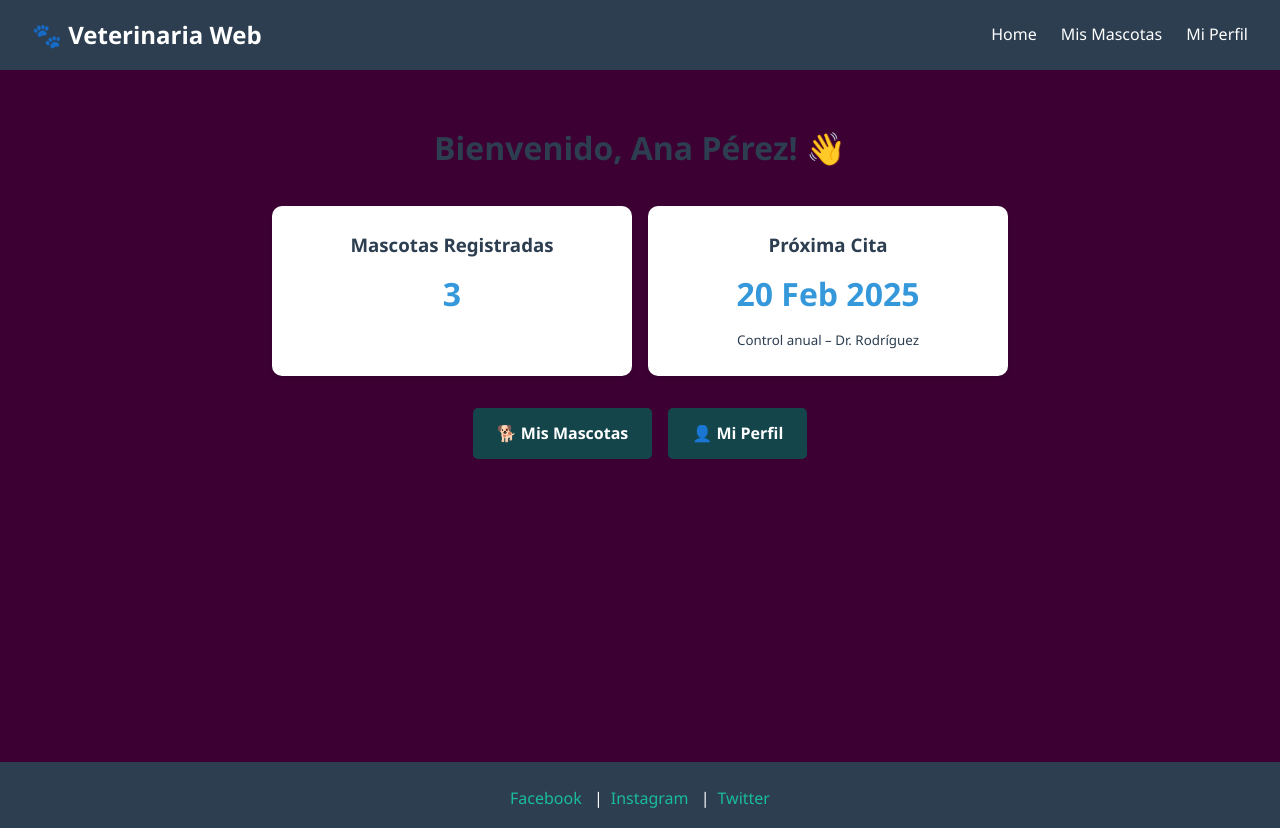
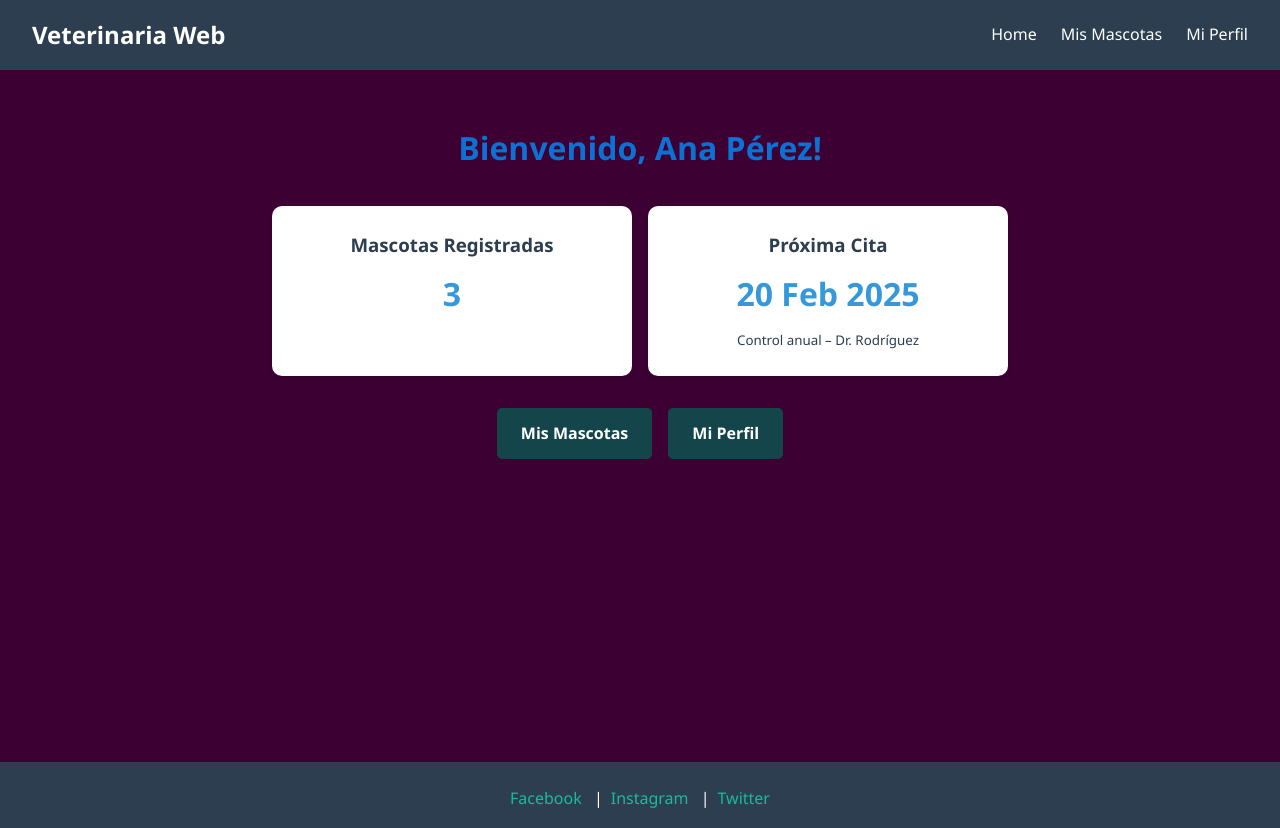
Before and after one commit to JotaM051/veterinaria-app-react, a React (Create React App) app: page / in a window 1280 px wide. Built offline with nearby package versions, Linux system fonts and the light colour scheme.

Commit message:
Cambios comentarios y emojis

```diff
--- a/src/components/Header.jsx
+++ b/src/components/Header.jsx
@@ -7,7 +7,7 @@ const Header = () => {
   return (
     <header style={styles.header}>
       <div className="logo">
-        <Link to="/" style={styles.logoLink}>🐾 Veterinaria Web</Link>
+        <Link to="/" style={styles.logoLink}> Veterinaria Web</Link>
       </div>
 
       <nav>
--- a/src/pages/Home.jsx
+++ b/src/pages/Home.jsx
@@ -16,7 +16,7 @@ const Home = () => {
 
   return (
     <div style={styles.container}>
-      <h1 style={styles.title}>Bienvenido, {client.name}! 👋</h1>
+      <h1 style={styles.title}>Bienvenido, {client.name}! </h1>
 
       <div style={styles.summary}>
         <div style={styles.card}>
@@ -32,8 +32,8 @@ const Home = () => {
       </div>
 
       <div style={styles.quickLinks}>
-        <Link to="/pets" style={styles.button}>🐕 Mis Mascotas</Link>
-        <Link to="/profile" style={styles.button}>👤 Mi Perfil</Link>
+        <Link to="/pets" style={styles.button}> Mis Mascotas</Link>
+        <Link to="/profile" style={styles.button}> Mi Perfil</Link>
       </div>
     </div>
   );
@@ -47,7 +47,7 @@ const styles = {
     margin: '0 auto'
   },
   title: {
-    color: '#2c3e50',
+    color: '#0d71d4',
     marginBottom: '2rem',
     textAlign: 'center'
   },
--- a/src/pages/PetList.jsx
+++ b/src/pages/PetList.jsx
@@ -31,7 +31,7 @@ const styles = {
     margin: '0 auto'
   },
   title: {
-    color: '#2c3e50',
+    color: '#0d71d4',
     marginBottom: '2rem'
   },
   petGrid: {
--- a/src/pages/PetProfile.jsx
+++ b/src/pages/PetProfile.jsx
@@ -7,10 +7,8 @@ const PetProfile = () => {
   const petId = Number(id);
   const [activeTab, setActiveTab] = useState("summary");
 
-  // Buscar mascota por ID
   const pet = mockData.pets.find((p) => p.id === petId);
 
-  //  ID no existe, muestra mensaje y permite regresar
   if (!pet) {
     return (
       <div className="container">
@@ -26,7 +24,6 @@ const PetProfile = () => {
     );
   }
 
-  // Filtrar vacunas y consultas de  mascota
   const petVaccines = mockData.vaccines.filter((v) => v.petId === petId);
   const petAppointments = mockData.appointments.filter((a) => a.petId === petId);
 
@@ -42,7 +39,7 @@ const PetProfile = () => {
 
       <div className="card">
         <div style={styles.header}>
-          <h1 style={{ margin: 0 }}>{pet.name} 🐾</h1>
+          <h1 style={{ margin: 0 }}>{pet.name} </h1>
           <span style={styles.speciesBadge}>{pet.species}</span>
         </div>
 
```
